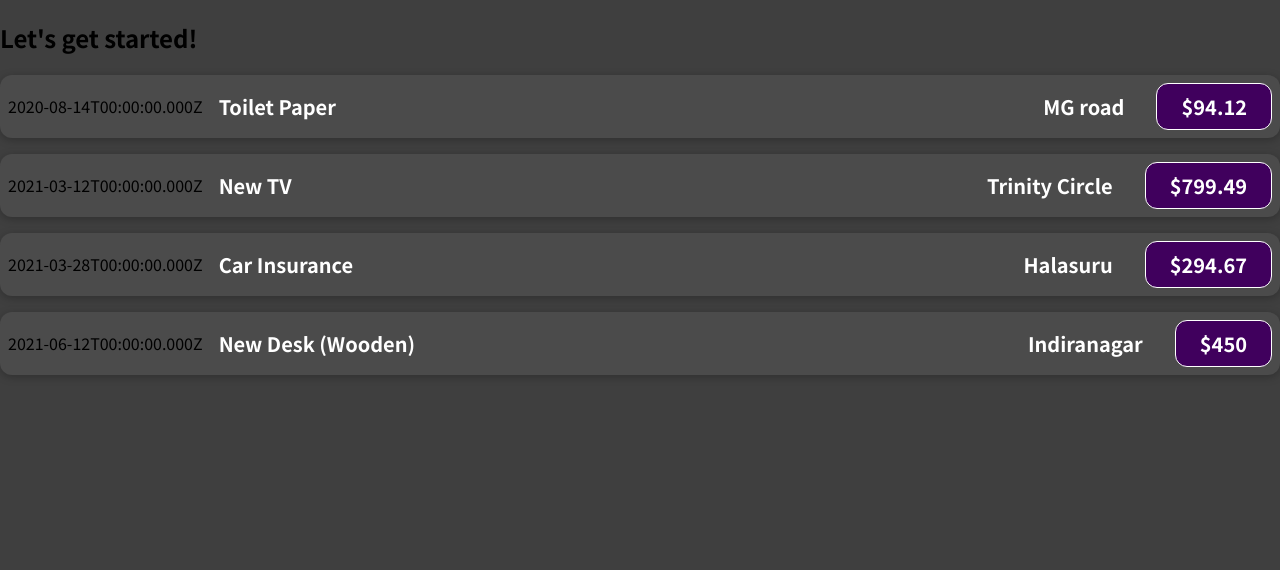
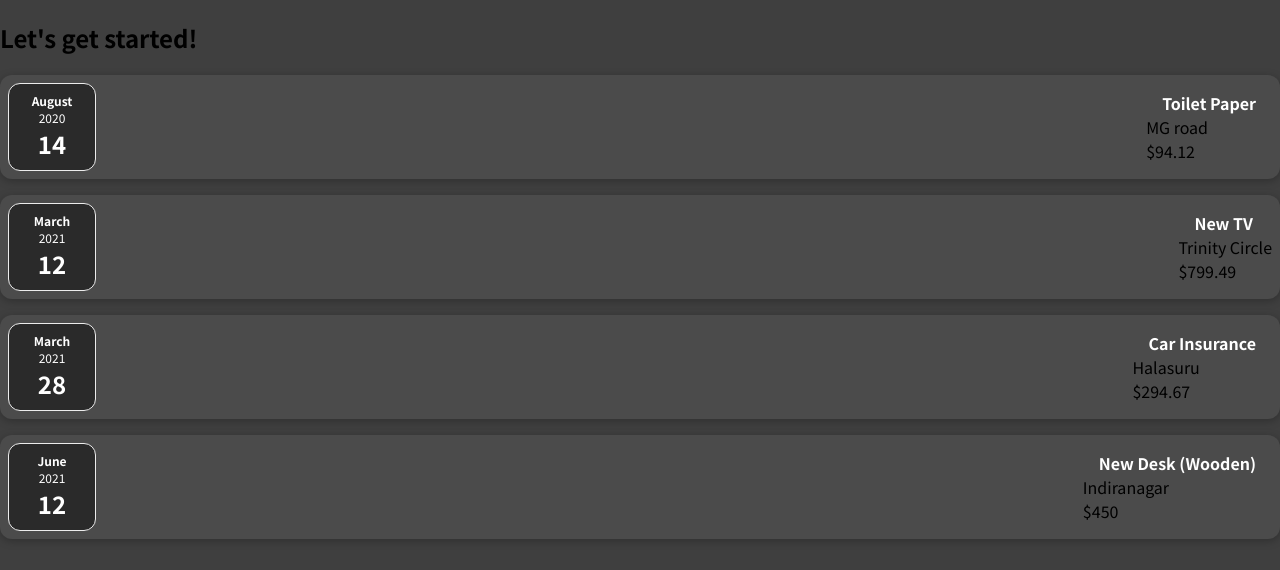
Before and after one commit to kuldeep-rathor/CreateReactApp, a JavaScript app: page / in a window 1280 px wide. Shown: the top 570 px of the page. Built offline with nearby package versions, Linux system fonts and the light colour scheme.

Commit message:
details added

```diff
--- a/src/App.js
+++ b/src/App.js
@@ -39,25 +39,25 @@
         amount={expenses[0].amount}
         date={expenses[0].date}
         location={expenses[0].location}
-      ></ExpenseItem>
+      />
       <ExpenseItem
         title={expenses[1].title}
         amount={expenses[1].amount}
         date={expenses[1].date}
         location={expenses[1].location}
-      ></ExpenseItem>
+      />
       <ExpenseItem
         title={expenses[2].title}
         amount={expenses[2].amount}
         date={expenses[2].date}
         location={expenses[2].location}
-      ></ExpenseItem>
+      />
       <ExpenseItem
         title={expenses[3].title}
         amount={expenses[3].amount}
         date={expenses[3].date}
         location={expenses[3].location}
-      ></ExpenseItem>
+      />
     </div>
   );
 }
--- /dev/null
+++ b/src/components/EpenseDetails.js
@@ -0,0 +1,13 @@
+
+
+function ExpenseDetails(props) {
+  return (
+    <div className="expense-details">
+      <h2>{props.title}</h2>
+      <div className="expense-details__location">{props.location}</div>
+      <div className="expense-details__amount">${props.amount}</div>
+    </div>
+  );
+}
+
+export default ExpenseDetails;
--- /dev/null
+++ b/src/components/ExpenseDate.css
@@ -0,0 +1,26 @@
+.expense-date {
+  display: flex;
+  flex-direction: column;
+  width: 5.5rem;
+  height: 5.5rem;
+  border: 1px solid #ececec;
+  background-color: #2a2a2a;
+  color: white;
+  border-radius: 12px;
+  align-items: center;
+  justify-content: center;
+}
+
+.expense-date__month {
+  font-size: 0.75rem;
+  font-weight: bold;
+}
+
+.expense-date__year {
+  font-size: 0.75rem;
+}
+
+.expense-date__day {
+  font-size: 1.5rem;
+  font-weight: bold;
+}
--- /dev/null
+++ b/src/components/ExpenseDate.js
@@ -0,0 +1,17 @@
+import "./ExpenseDate.css";
+
+function ExpenseDate(props) {
+  const month = props.date.toLocaleString("en-US", { month: "long" });
+  const day = props.date.toLocaleString("en-US", { day: "2-digit" });
+  const year = props.date.getFullYear();
+
+  return (
+    <div className="expense-date">
+      <div className="expense-date__month">{month}</div>
+      <div className="expense-date__year">{year}</div>
+      <div className="expense-date__day">{day}</div>
+    </div>
+  );
+}
+
+export default ExpenseDate;
--- a/src/components/ExpenseItem.js
+++ b/src/components/ExpenseItem.js
@@ -1,16 +1,16 @@
 import "./ExpenseItem.css";
+import ExpenseDate from "./ExpenseDate.js";
+import ExpenseDetails from "./EpenseDetails.js";
 
 function ExpenseItem(props) {
   return (
     <div className="expense-item">
-      <div>{props.date.toISOString()} </div>
-      <div className="expense-item__description">
-        <h2>{props.title}</h2>
-        <div className="expense-item__place">
-          <h2>{props.location}</h2>
-        </div>
-        <div className="expense-item__price">${props.amount}</div>
-      </div>
+      <ExpenseDate date={props.date} />
+      <ExpenseDetails
+        amount={props.amount}
+        location={props.location}
+        title={props.title}
+      />
     </div>
   );
 }
```
Also changed, not shown: src/components/ExpenseItem.css (line endings or trailing spaces).
